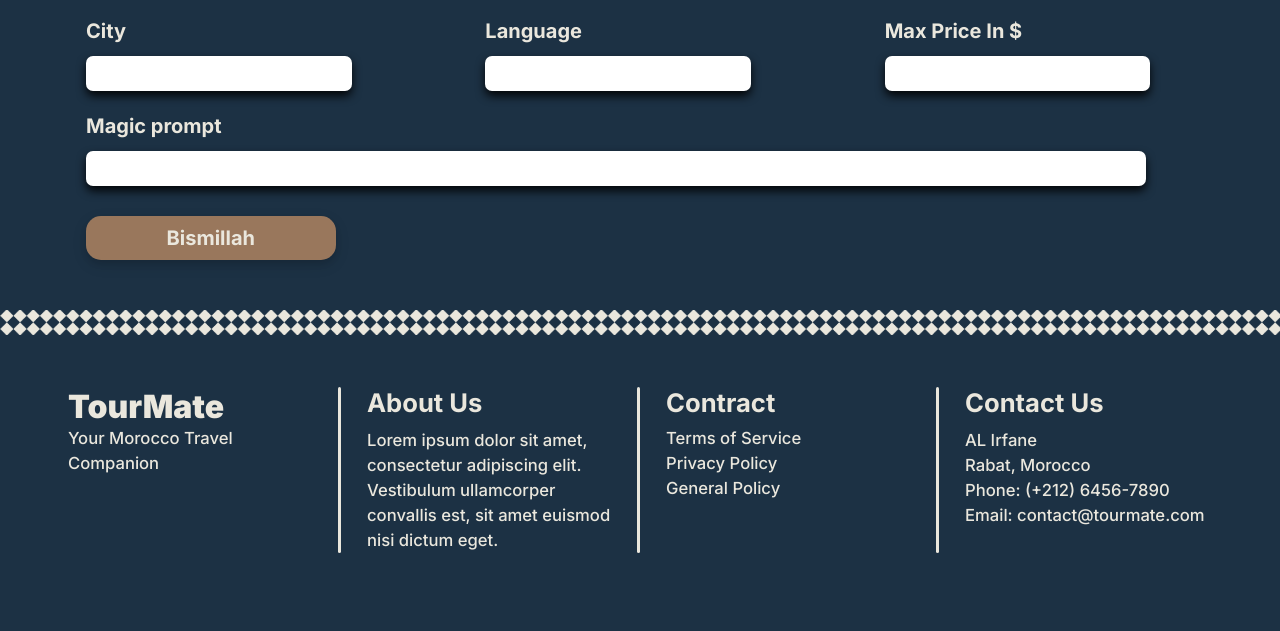
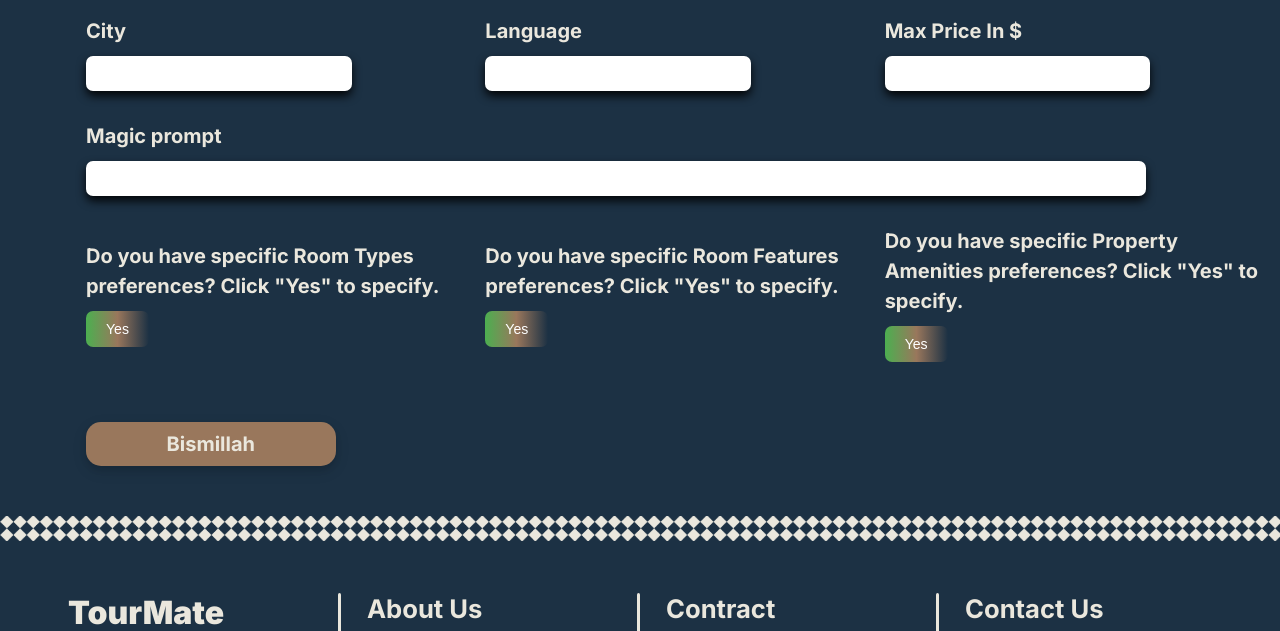
Before and after one commit to ilyasabdellaoui/TourMate-A-Recommendation-System-for-Tourists-Visiting-Morocco, a Flask app: page /suggestion in a window 1280 px wide. Shown: the part 78-709 px from the top of the page. Before the commit the page ends 631 px from the top, so only its background shows below. Run offline with Flask 3, Linux system fonts and the light colour scheme; parts of the project's set-up code (start-up, migrations or seed data) failed here and were passed over.

Commit message:
Adding Checkbox Amneties to input Form

```diff
--- a/static/mobile.js
+++ b/static/mobile.js
@@ -17,3 +17,31 @@ function openMap(name, address) {
   var mapLink = 'https://www.google.com/maps/search/' + mapSearch;
   window.open(mapLink, '_blank');
 }
+
+function toggleInput(inputId) {
+  var inputField = document.getElementById(inputId);
+  var button = inputField.previousElementSibling;
+  var label = button.previousElementSibling;
+
+  if (inputField.style.display === "none") {
+    inputField.style.display = "inline-block";
+    button.textContent = "No";
+    if (inputId === "room-types-input") {
+      label.textContent = "Room Types preferences: Changed your mind? Click \"NO\".";
+    } else if (inputId === "room-features-input") {
+      label.textContent = "Room Features preferences: Changed your mind? Click \"NO\".";
+    } else if (inputId === "property-amenities-input") {
+      label.textContent = "Property Amenities preferences: Changed your mind? Click \"NO\".";
+    }
+  } else {
+    inputField.style.display = "none";
+    button.textContent = "Yes";
+    if (inputId === "room-types-input") {
+      label.textContent = "Do you have specific Room Types preferences? Click \"Yes\" to specify.";
+    } else if (inputId === "room-features-input") {
+      label.textContent = "Do you have specific Room Features preferences? Click \"Yes\" to specify.";
+    } else if (inputId === "property-amenities-input") {
+      label.textContent = "Do you have specific Property Amenities preferences? Click \"Yes\" to specify.";
+    }
+  }
+}
--- a/static/style.css
+++ b/static/style.css
@@ -268,12 +268,17 @@ footer {
   display: none;
 }
 
- .input-grid label, .input-grid p, .prompt label, .result p, .style-0  {
+ .input-grid label, .input-grid p, .input-label, .prompt label, .result p, .style-0  {
   font-family: "Inter", sans-serif;
   color:#EAE7DD;
   line-height: 1.5;
   font-weight: 500;
   font-size: 1.3vw;
+  text-align: left;
+  margin-bottom: 10px;
+  display: block;
+  font-size: 20px;
+  font-weight: bold;
 }
 
 form {
@@ -289,7 +294,8 @@ form {
   margin-left: 70px;
 }
 
-.input-grid input , .prompt input {
+.input-grid input , .input-field, .prompt input {
+  margin-bottom: 10px;
   border: none;
   border-radius: 7px;
   padding: 10px;
@@ -305,7 +311,42 @@ form {
   font-weight: bold;
 }
 
+/* New checkbox for Amenities */
+.checkbox-grid {
+  margin-top: 20px; /* Add margin-top to create space */
+  display: grid;
+  grid-template-columns: repeat(3, 1fr);
+  gap: 20px;
+  margin-bottom: 20px;
+  align-items: center;
+  margin-left: 70px;
+}
+
+.yes-button {
+  margin-bottom: 10px;
+  background: linear-gradient(to right, #4CAF50, #99775C, #1C3144);
+  color: #FFFFFF;
+  border: none;
+  border-radius: 7px;
+  padding: 10px 20px;
+  font-size: 1.1vw;
+  cursor: pointer;
+  transition: background-color 0.3s ease;
+  border-image: linear-gradient(to right, #FFFFFF, #FFFFFF) 1;
+  border-image-slice: 1;
+}
+
+.yes-button:hover {
+  transform: ease-in-out 0.3s;
+  background: linear-gradient(to left, #4CAF50, #99775C, #1C3144);
+  border-color: #FFFFFF;
+}
+
+
+/*Fin de nouveau style pour checkbox*/
+
 .prompt {
+  margin-top: 20px; /* Add margin-top to create space */
   margin-left: 30px;
   display: flex;
   flex-direction: column;
--- a/templates/suggestion.html
+++ b/templates/suggestion.html
@@ -38,6 +38,27 @@
   <div class="prompt">
     <label>Magic prompt</label>
     <input type="text" name="prompt">
+  </div>
+
+  <!--New Checkbox for Amenities-->
+  <div class="checkbox-grid">
+    <div>
+      <label for="room-types" class="input-label">Do you have specific Room Types preferences? Click "Yes" to specify.</label>
+      <button type="button" onclick="toggleInput('room-types-input')" class="yes-button">Yes</button>
+      <input type="text" id="room-types-input" name="room_types" class="input-field" style="display: none;">
+    </div>
+
+    <div>
+      <label for="room-features" class="input-label">Do you have specific Room Features preferences? Click "Yes" to specify.</label>
+      <button type="button" onclick="toggleInput('room-features-input')" class="yes-button">Yes</button>
+      <input type="text" id="room-features-input" name="room_features" class="input-field" style="display: none;">
+    </div>
+
+    <div>
+      <label for="property-amenities" class="input-label">Do you have specific Property Amenities preferences? Click "Yes" to specify.</label>
+      <button type="button" onclick="toggleInput('property-amenities-input')" class="yes-button">Yes</button>
+      <input type="text" id="property-amenities-input" name="property_amenities" class="input-field" style="display: none;">
+    </div>
   </div>
 
   <div class="submit-btn">
```
